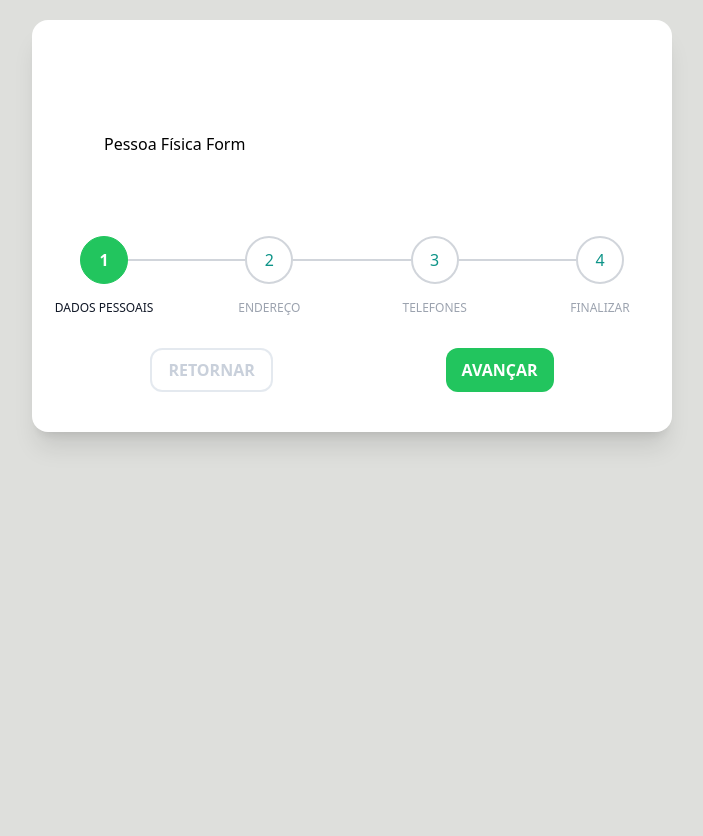
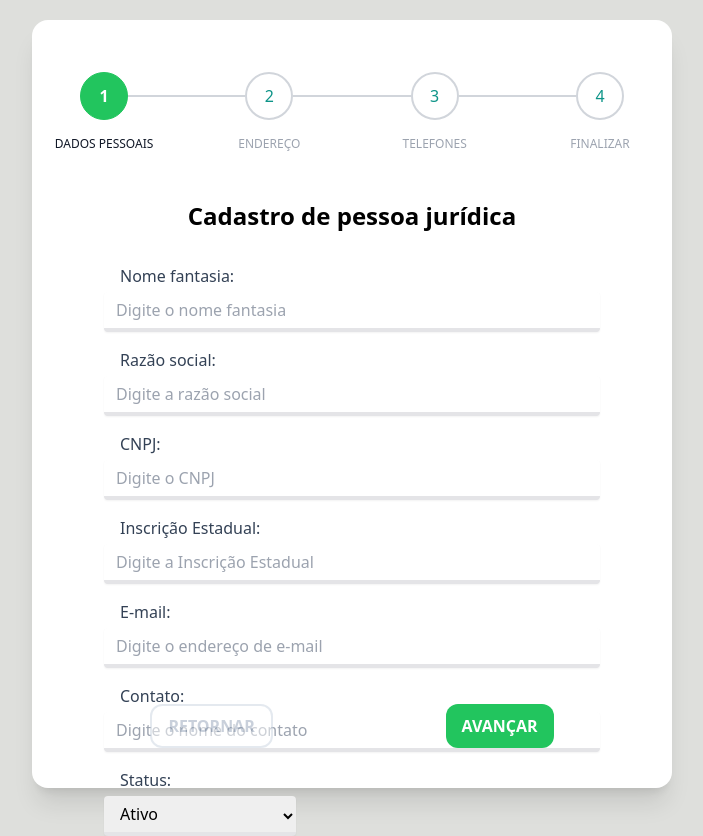
Before and after one commit to kadu20es/gogus-react-ts, a React (Vite) app: page / in a window 1280 px wide. Shown: the whole page, without its empty margins (288-991 px from the left). Before the commit the page ends 800 px from the top, so only its background shows below. Built offline with nearby package versions, Linux system fonts and the light colour scheme.

Commit message:
:construction: formulario cadastro pj

```diff
--- a/package.json
+++ b/package.json
@@ -10,8 +10,11 @@
     "preview": "vite preview"
   },
   "dependencies": {
+    "@hookform/resolvers": "^3.9.0",
     "react": "^18.3.1",
-    "react-dom": "^18.3.1"
+    "react-dom": "^18.3.1",
+    "react-hook-form": "^7.53.0",
+    "zod": "^3.23.8"
   },
   "devDependencies": {
     "@eslint/js": "^9.9.0",
--- a/src/components/StepperControl.tsx
+++ b/src/components/stepper/StepperControl.tsx
@@ -1,5 +1,5 @@
-import BackButton from './BackButton'
-import NextButton from './NextButton'
+import BackButton from '../buttons/BackButton'
+import NextButton from '../buttons/NextButton'
 
 type Props = {
     passos: string[],
--- a/src/components/steps/PessoaJuridicaForm.tsx
+++ b/src/components/steps/PessoaJuridicaForm.tsx
@@ -1,7 +1,97 @@
-export function PessoaJuridicaForm() {
+import { useForm } from "react-hook-form"
+import { zodResolver } from "@hookform/resolvers/zod"
+import { z } from "zod"
+
+export default function PessoaJuridicaForm() {
+
+
     return (
-        <div>
-            Pessoa Jurídica Form
+        <div className="flex flex-col h-[50vh]">
+            <h1 className="text-2xl antialiased font-bold text-center">Cadastro de pessoa jurídica</h1>
+            <form className="flex flex-col gap-4 w-full mt-8">
+
+                <div className='flex flex-col gap-1'>
+                    <label
+                        htmlFor="nm_fantasia"
+                        className="ml-4 text-slate-700 font-medium">Nome fantasia:</label>
+                    <input
+                        type="text"
+                        className='border-b-4 border-zinc-200 shadow-sm rounded h-10 px-3 outline-none'
+                        placeholder="Digite o nome fantasia"
+                    />
+                </div>
+
+                <div className='flex flex-col gap-1'>
+                    <label
+                        htmlFor="rz_social"
+                        className="ml-4 text-slate-700 font-medium">Razão social:</label>
+                    <input
+                        type="text"
+                        className='border-b-4 border-zinc-200 shadow-sm rounded h-10 px-3 outline-none'
+                        placeholder="Digite a razão social"
+                    />
+                </div>
+
+                <div className='flex flex-col gap-1'>
+                    <label
+                        htmlFor="cnpj"
+                        className="ml-4 text-slate-700 font-medium">CNPJ:</label>
+                    <input
+                        type="text"
+                        className='border-b-4 border-zinc-200 shadow-sm rounded h-10 px-3 outline-none'
+                        placeholder="Digite o CNPJ"
+                    />
+                </div>
+
+                <div className='flex flex-col gap-1'>
+                    <label
+                        htmlFor="ie"
+                       className="ml-4 text-slate-700 font-medium">Inscrição Estadual:</label>
+                    <input
+                        type="text"
+                        className='border-b-4 border-zinc-200 shadow-sm rounded h-10 px-3 outline-none'
+                        placeholder="Digite a Inscrição Estadual"
+                    />
+                </div>
+
+                <div className='flex flex-col gap-1'>
+                    <label
+                        htmlFor="email"
+                       className="ml-4 text-slate-700 font-medium">E-mail:</label>
+                    <input
+                        type="email"
+                        className='border-b-4 border-zinc-200 shadow-sm rounded h-10 px-3 outline-none'
+                        placeholder="Digite o endereço de e-mail"
+                    />
+                </div>
+
+                <div className='flex flex-col gap-1'>
+                    <label
+                        htmlFor="contato"
+                        className="ml-4 text-slate-700 font-medium">Contato:</label>
+                    <input
+                        type="text"
+                        className='border-b-4 border-zinc-200 shadow-sm rounded h-10 px-3 outline-none'
+                        placeholder="Digite o nome do contato"
+                    />
+                </div>
+
+                <div className='flex flex-col gap-1'>
+                    <label
+                        htmlFor="status"
+                        className="ml-4 text-slate-700 font-medium">Status:</label>
+                    <select
+                        name="status"
+                        className='border-b-4 border-zinc-200 shadow-sm rounded h-10 px-3 outline-none w-48'
+                        defaultValue={'ativo'}
+                        >
+                        <option value="">Escolha um status</option>
+                        <option value="ativo">Ativo</option>
+                        <option value="inativo">Inativo</option>
+                    </select>
+                </div>
+
+            </form>
         </div>
     )
 }
--- a/src/pages/Cadastros.tsx
+++ b/src/pages/Cadastros.tsx
@@ -1,12 +1,13 @@
 /* eslint-disable @typescript-eslint/no-unused-expressions */
-import Stepper from "../components/Stepper";
-import StepperControl from "../components/StepperControl";
-import PessoaFisicaForm from '../components/steps/PessoaFisicaForm'
+import Stepper from "../components/stepper/Stepper"
+import StepperControl from "../components/stepper/StepperControl"
+import PessoaJuridicaForm from "../components/steps/PessoaJuridicaForm"
 import EnderecoForm from '../components/steps/EnderecoForm'
 import TelefonesForm from '../components/steps/TelefonesForm'
 import FinalizarCadastro from '../components/steps/FinalizarCadastro'
 import { useState } from "react";
 import { StepperContext } from "../contexts/stepperContext";
+
 
 export default function Cadastros() {
     const [passoAtual, setPassoAtual] = useState(1)
@@ -26,7 +27,7 @@ export default function Cadastros() {
     const exibirPasso = (passo: number) => {
         switch(passo) {
         case 1:
-            return <PessoaFisicaForm />
+            return <PessoaJuridicaForm />
         case 2:
             return <EnderecoForm />
         case 3:
@@ -50,6 +51,10 @@ export default function Cadastros() {
         <div className="md:w-1/2 mx-auto shadow-xl rounded-2xl p-8 pb-2 mt-5 bg-white">
             {/* Stepper */}
             <div className="container horizontal mt-5 mb-11">
+                <Stepper
+                    passos={passos}
+                    passoAtual={passoAtual}
+                />
                 <div className="my-10 p-10">
                     <StepperContext.Provider value={{
                         dadosPessoais,
@@ -64,11 +69,6 @@ export default function Cadastros() {
                         {exibirPasso(passoAtual)}
                     </StepperContext.Provider>
                 </div>
-
-                <Stepper
-                    passos={passos}
-                    passoAtual={passoAtual}
-                />
             </div>
 
                 {/* Stepper Controls */}
--- /dev/null
+++ b/src/styles/commonStyles.ts
@@ -0,0 +1,4 @@
+
+export const inputStyle = () => 'border-b-4 border-zinc-200 shadow-sm rounded h-10 px-3 outline-none'
+
+export const internalFormDivStyle = () => 'flex flex-col gap-1'
--- a/src/styles/global.css
+++ b/src/styles/global.css
@@ -657,12 +657,32 @@ video {
   margin-top: 3rem;
 }
 
+.mt-8 {
+  margin-top: 2rem;
+}
+
+.ml-2 {
+  margin-left: 0.5rem;
+}
+
+.ml-4 {
+  margin-left: 1rem;
+}
+
 .flex {
   display: flex;
 }
 
 .h-12 {
   height: 3rem;
+}
+
+.h-10 {
+  height: 2.5rem;
+}
+
+.h-\[50vh\] {
+  height: 50vh;
 }
 
 .w-12 {
@@ -675,6 +695,14 @@ video {
 
 .w-full {
   width: 100%;
+}
+
+.w-40 {
+  width: 10rem;
+}
+
+.w-48 {
+  width: 12rem;
 }
 
 .flex-auto {
@@ -709,6 +737,14 @@ video {
   justify-content: space-around;
 }
 
+.gap-1 {
+  gap: 0.25rem;
+}
+
+.gap-4 {
+  gap: 1rem;
+}
+
 .rounded-2xl {
   border-radius: 1rem;
 }
@@ -721,6 +757,10 @@ video {
   border-radius: 9999px;
 }
 
+.rounded {
+  border-radius: 0.25rem;
+}
+
 .border-2 {
   border-width: 2px;
 }
@@ -731,6 +771,10 @@ video {
 
 .border-t-2 {
   border-top-width: 2px;
+}
+
+.border-b-4 {
+  border-bottom-width: 4px;
 }
 
 .border-slate-300 {
@@ -751,6 +795,11 @@ video {
 .border-green-500 {
   --tw-border-opacity: 1;
   border-color: rgb(34 197 94 / var(--tw-border-opacity));
+}
+
+.border-zinc-200 {
+  --tw-border-opacity: 1;
+  border-color: rgb(228 228 231 / var(--tw-border-opacity));
 }
 
 .bg-white {
@@ -794,6 +843,11 @@ video {
   padding-bottom: 0.75rem;
 }
 
+.px-3 {
+  padding-left: 0.75rem;
+  padding-right: 0.75rem;
+}
+
 .pb-2 {
   padding-bottom: 0.5rem;
 }
@@ -826,6 +880,21 @@ video {
 .text-xs {
   font-size: 0.75rem;
   line-height: 1rem;
+}
+
+.text-2xl {
+  font-size: 1.5rem;
+  line-height: 2rem;
+}
+
+.text-base {
+  font-size: 1rem;
+  line-height: 1.5rem;
+}
+
+.text-lg {
+  font-size: 1.125rem;
+  line-height: 1.75rem;
 }
 
 .font-semibold {
@@ -869,6 +938,16 @@ video {
   color: rgb(17 24 39 / var(--tw-text-opacity));
 }
 
+.text-slate-700 {
+  --tw-text-opacity: 1;
+  color: rgb(51 65 85 / var(--tw-text-opacity));
+}
+
+.antialiased {
+  -webkit-font-smoothing: antialiased;
+  -moz-osx-font-smoothing: grayscale;
+}
+
 .opacity-50 {
   opacity: 0.5;
 }
@@ -877,6 +956,17 @@ video {
   --tw-shadow: 0 20px 25px -5px rgb(0 0 0 / 0.1), 0 8px 10px -6px rgb(0 0 0 / 0.1);
   --tw-shadow-colored: 0 20px 25px -5px var(--tw-shadow-color), 0 8px 10px -6px var(--tw-shadow-color);
   box-shadow: var(--tw-ring-offset-shadow, 0 0 #0000), var(--tw-ring-shadow, 0 0 #0000), var(--tw-shadow);
+}
+
+.shadow-sm {
+  --tw-shadow: 0 1px 2px 0 rgb(0 0 0 / 0.05);
+  --tw-shadow-colored: 0 1px 2px 0 var(--tw-shadow-color);
+  box-shadow: var(--tw-ring-offset-shadow, 0 0 #0000), var(--tw-ring-shadow, 0 0 #0000), var(--tw-shadow);
+}
+
+.outline-none {
+  outline: 2px solid transparent;
+  outline-offset: 2px;
 }
 
 .transition {
```
Also changed, not shown: src/components/buttons/BackButton.tsx (renamed from src/components/BackButton.tsx), src/components/buttons/NextButton.tsx (renamed from src/components/NextButton.tsx), src/components/stepper/Stepper.tsx (renamed from src/components/Stepper.tsx), 1 other file (tests, documents, lock files or other folders).
